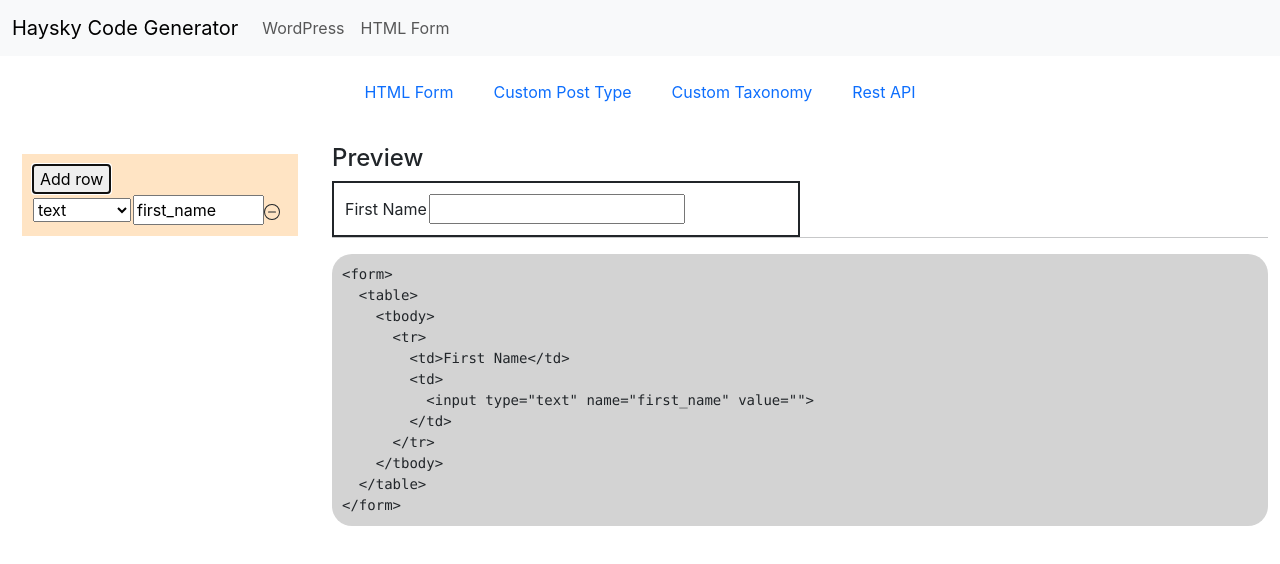
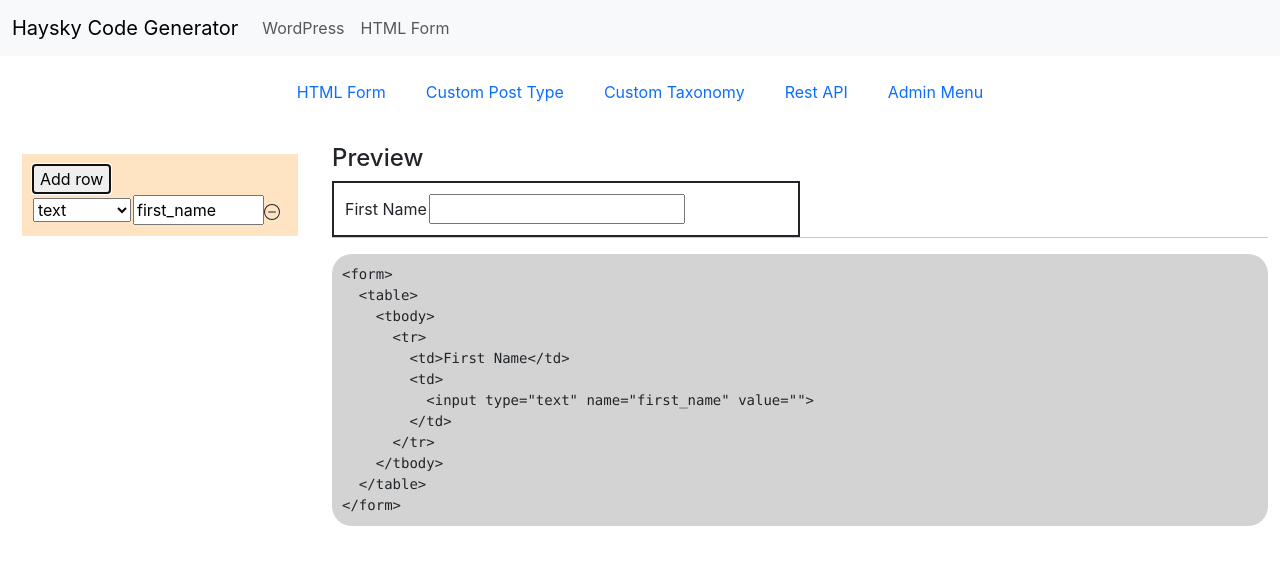
Before and after one commit to hayskytech/code-generator-react, a React (Create React App) app: page / in a window 1280 px wide. Shown: the top 564 px of the page. Built offline with nearby package versions, Linux system fonts and the light colour scheme.

Commit message:
added wp admin main menu

```diff
--- a/src/components/CodeGen.js
+++ b/src/components/CodeGen.js
@@ -3,16 +3,25 @@ import React from 'react'
 import { v4 as uuidv4 } from 'uuid';
 import { HtmlInput, HtmlSelect, HtmlRadio, FormatHtml } from './Html';
 import Cpt from '../wordpress/CustomPostType';
-import { Large } from './ChangeCase';
+import { Large, Small } from './ChangeCase';
 import { CustomTaxonomy } from '../wordpress/CustomTaxonomy';
 import HtmlInputs from './HtmlInputs';
 import RestApi from '../wordpress/RestApi';
+import AdminMenu from '../wordpress/AdminMenu';
 
 const td_hide = ['submit', 'checkbox', 'hidden', 'button', 'reset']
 const dropdown = ['select', 'radio']
 export default function CodeGen(props) {
 
-	var [list, setList] = React.useState([{ key: 1, type: "text", ans: "first_name", index: 0 }]);
+	var [list, setList] = React.useState([
+		{
+			key: 1,
+			type: "text",
+			ans: "first_name",
+			name: 'First Name',
+			slug: 'first_name',
+			index: 0
+		}]);
 	const [htmlCode, setHtmlCode] = React.useState('');
 
 	const handleAdd = () => {
@@ -51,6 +60,8 @@ export default function CodeGen(props) {
 		while (i < newList.length) {
 			if (newList[i].index === parseInt(x)) {
 				newList[i].ans = event.target.value;
+				newList[i].name = Large(event.target.value);
+				newList[i].slug = Small(event.target.value);
 			}
 			++i;
 		}
@@ -137,7 +148,7 @@ export default function CodeGen(props) {
 									<tbody>
 										{list.map((item) => (
 											<tr key={item.key}>
-												<td>{td_hide.includes(item.type) ? '' : Large(item.ans.split(',')[0])}</td>
+												<td>{td_hide.includes(item.type) ? '' : item.name}</td>
 												<td>
 													{!dropdown.includes(item.type) && <HtmlInput item={item} />}
 													{item.type === 'select' && <HtmlSelect item={item} />}
@@ -168,8 +179,15 @@ export default function CodeGen(props) {
 						<div>
 							<pre>{`<?php`}
 								{list.map((item) => (<RestApi key={item.key} item={item} />))}
-							{`?>`}</pre>
+								{`?>`}</pre>
 							<p>Note: After adding this code, please save permalinks once...</p>
+						</div>}
+
+					{Boolean(list.length) && props.page === 'Admin Menu' &&
+						<div>
+							<pre>{`<?php`}
+								{list.map((item) => (<AdminMenu key={item.key} item={item} />))}
+								{`?>`}</pre>
 						</div>}
 
 				</div>
--- a/src/components/Html.js
+++ b/src/components/Html.js
@@ -1,5 +1,5 @@
 import React from 'react'
-import { Large, Small } from './ChangeCase'
+import { Small } from './ChangeCase'
 import { v4 as uuidv4 } from 'uuid';
 const show_val = ['submit', 'hidden', 'button', 'reset']
 const show_beside = ['checkbox']
@@ -8,10 +8,10 @@ export function HtmlInput(props) {
 	return (
 		<>
 			<input type={props.item.type}
-				name={Small(props.item.ans)}
-				value={show_val.includes(props.item.type) ? Large(props.item.ans) : ''}
+				name={props.item.slug}
+				value={show_val.includes(props.item.type) ? props.item.name : ''}
 				onChange={() => { }} />
-			{show_beside.includes(props.item.type) ? props.item.ans : ''}
+			{show_beside.includes(props.item.type) ? ' ' + props.item.name : ''}
 		</>
 	)
 }
--- a/src/components/NavBar.js
+++ b/src/components/NavBar.js
@@ -11,7 +11,7 @@ export default function NavBar(props) {
 		element.classList.add("active")
 		props.change(element.innerHTML)
 	}
-	const menuItems = ['HTML Form', 'Custom Post Type', 'Custom Taxonomy', 'Rest API']
+	const menuItems = ['HTML Form', 'Custom Post Type', 'Custom Taxonomy', 'Rest API', 'Admin Menu']
 	return (
 		<main>
 			<nav className="navbar navbar-expand-lg bg-body-tertiary">
--- /dev/null
+++ b/src/wordpress/AdminMenu.js
@@ -0,0 +1,19 @@
+import React from 'react'
+import { Large, Small } from '../components/ChangeCase'
+
+function AdminMenu(props) {
+	const name = props.item.name
+	const slug = props.item.slug
+	return (
+		<div>
+			{`add_action('admin_menu' , function(){
+    add_menu_page('${name}','${name}','manage_options', '${slug}_admin', '${slug}_cox', 'dashicons-admin-users','2');
+});
+
+function ${slug}_cox(){ include '${slug}.php'; }
+	`}
+		</div>
+	)
+}
+
+export default AdminMenu
```
